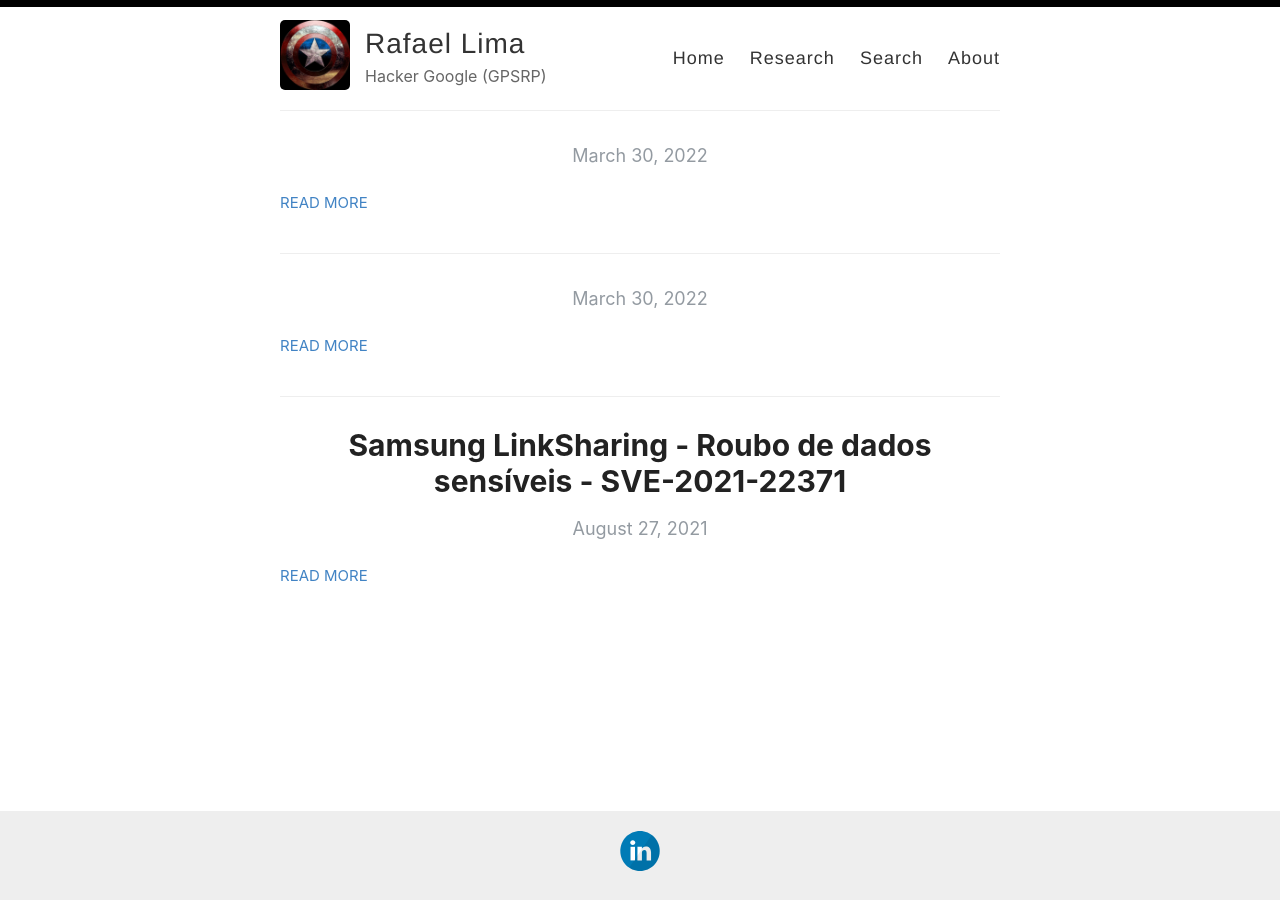
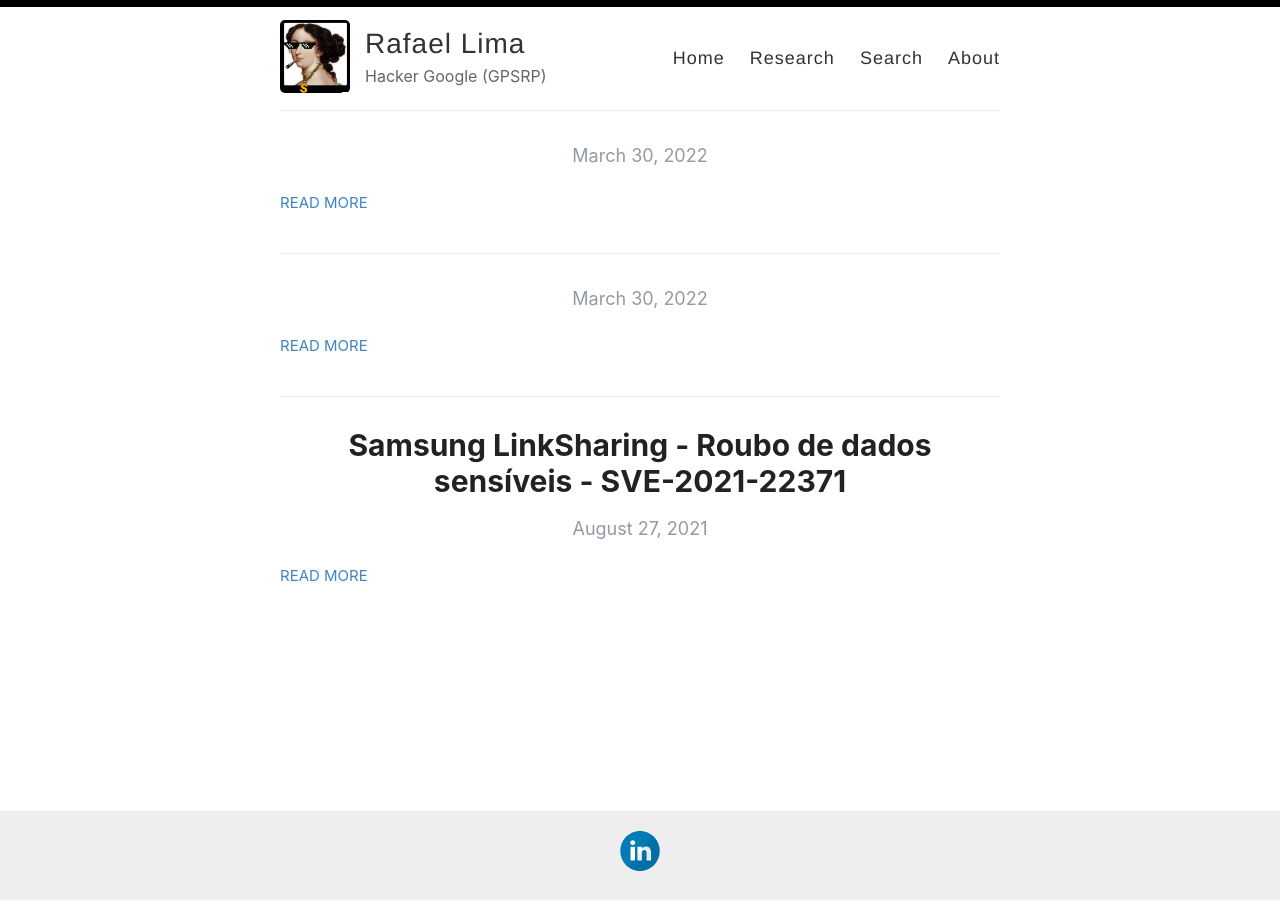
Before and after one commit to rafaellim4/rafaellim4.github.io, a Jekyll site: the page built from index.html, in a window 1280 px wide. Built offline with Jekyll 4.4.1, drawn with Linux system fonts in a browser that asks for light colours; the list of posts is cut into pages by our own code.

Commit message:
Update _config.yml

```diff
--- a/_config.yml
+++ b/_config.yml
@@ -12,7 +12,7 @@ author: Rafael Lima
 description: Hacker Google (GPSRP)
 
 # URL of your avatar or profile pic (you could use your GitHub profile pic)
-avatar: /images/1620050323906.jpeg
+avatar: /images/ida.png
 
 #
 # Flags below are optional
```
